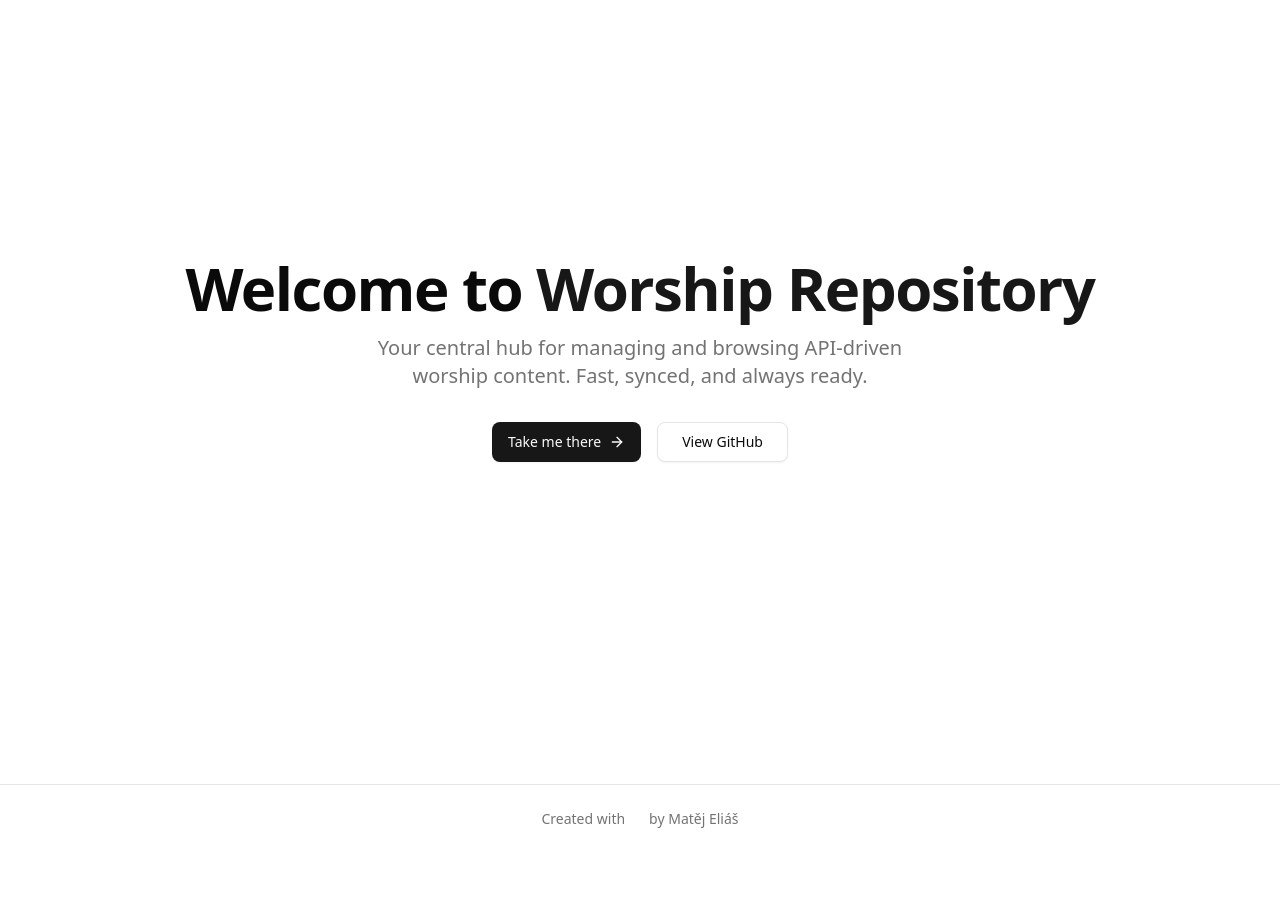
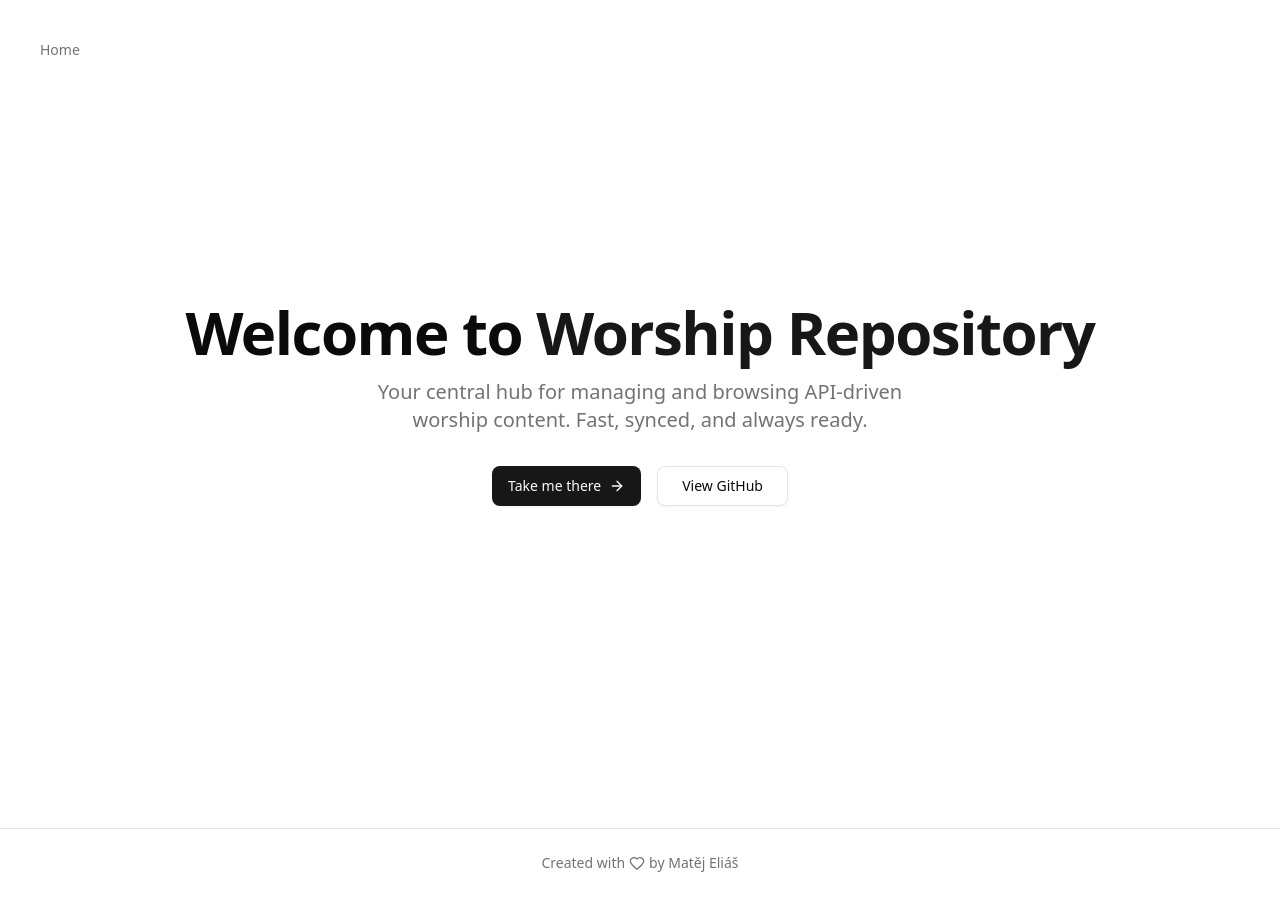
Before and after one commit to elliahu/worship-repository, a SvelteKit app: page / in a window 1280 px wide. Before the commit the page ends 853 px from the top, so only its background shows below. Built offline with nearby package versions, Linux system fonts and the light colour scheme.

Commit message:
layout change

```diff
--- /dev/null
+++ b/src/lib/components/Breadcrumbs.svelte
@@ -0,0 +1,32 @@
+<script lang="ts">
+    import * as Breadcrumb from "$lib/components/ui/breadcrumb/index.js";
+
+    let { url }: { url: string } = $props();
+
+    let crumbs = $derived(url.split("/").filter(Boolean));
+
+    const getRoute = (index: number) => {
+        let route = "/" + crumbs.slice(0, index + 1).join("/");
+        return route;
+    };
+</script>
+
+<Breadcrumb.Root>
+    <Breadcrumb.List>
+        <Breadcrumb.Item>
+            <Breadcrumb.Link href="/">Home</Breadcrumb.Link>
+        </Breadcrumb.Item>
+        {#each crumbs as crumb, index}
+            <Breadcrumb.Separator />
+            <Breadcrumb.Item>
+                {#if index == crumbs.length - 1}
+                    <Breadcrumb.Page>{crumb}</Breadcrumb.Page>
+                {:else}
+                    <Breadcrumb.Link href={getRoute(index)}
+                        >{crumb}</Breadcrumb.Link
+                    >
+                {/if}
+            </Breadcrumb.Item>
+        {/each}
+    </Breadcrumb.List>
+</Breadcrumb.Root>
--- /dev/null
+++ b/src/lib/components/Footer.svelte
@@ -0,0 +1,11 @@
+<script>
+    import { Heart } from "lucide-svelte";
+</script>
+
+<footer class="mt-16 border-t p-6 text-center text-sm text-muted-foreground text-gray-50">
+    <span class="inline-flex items-center gap-1">
+        Created with
+        <Heart class="h-4 w-4" />
+        by Matěj Eliáš
+    </span>
+</footer>
--- a/src/lib/components/SongsTable.svelte
+++ b/src/lib/components/SongsTable.svelte
@@ -25,7 +25,7 @@
 <div class="space-y-2">
   <!-- Search + Summary -->
   <div class="flex items-center justify-between space-x-4">
-    <Input type="email" placeholder="Search by title or author..." class="max-w-xs" bind:value={searchTerm}/>
+    <Input type="text" placeholder="Search by title or author..." class="max-w-xs" bind:value={searchTerm}/>
 
     {#if loading}
       <p class="text-sm text-muted-foreground">Loading…</p>
--- a/src/routes/+layout.svelte
+++ b/src/routes/+layout.svelte
@@ -1,10 +1,16 @@
-<script>
+<script lang="ts">
 	import "../app.css";
 	import favicon from "$lib/assets/favicon.svg";
 	import { ModeWatcher } from "mode-watcher";
-	import { Heart } from "lucide-svelte";
+	import Breadcrumbs from "$lib/components/Breadcrumbs.svelte";
+	import { page } from "$app/state";
+	import Footer from "$lib/components/Footer.svelte";
 
 	let { children } = $props();
+
+	let url: string = $derived.by(() => {
+		return page.url.pathname;
+	});
 </script>
 
 <svelte:head>
@@ -14,12 +20,7 @@
 
 <ModeWatcher />
 <div class="p-10 space-y-6">
+	<Breadcrumbs {url} />
 	{@render children()}
 </div>
-<footer class="mt-16 border-t p-6 text-center text-sm text-muted-foreground">
-	<span class="inline-flex items-center gap-1">
-		Created with
-		<Heart class="h-4 w-4 fill-white text-white" />
-		by Matěj Eliáš
-	</span>
-</footer>
+<Footer/>
--- a/src/routes/songs/+page.svelte
+++ b/src/routes/songs/+page.svelte
@@ -23,8 +23,6 @@
   });
 </script>
 
-<div class="p-10 space-y-6">
-  <h1 class="text-3xl font-bold tracking-tight">Browse Repository</h1>
+<h1 class="text-3xl font-bold tracking-tight">Browse Repository</h1>
 
-  <SongsTable {data} {loading} {error} onSelect={goToDetail} />
-</div>
+<SongsTable {data} {loading} {error} onSelect={goToDetail} />
```
Also changed, not shown: 1 other file (tests, documents, lock files or other folders).
